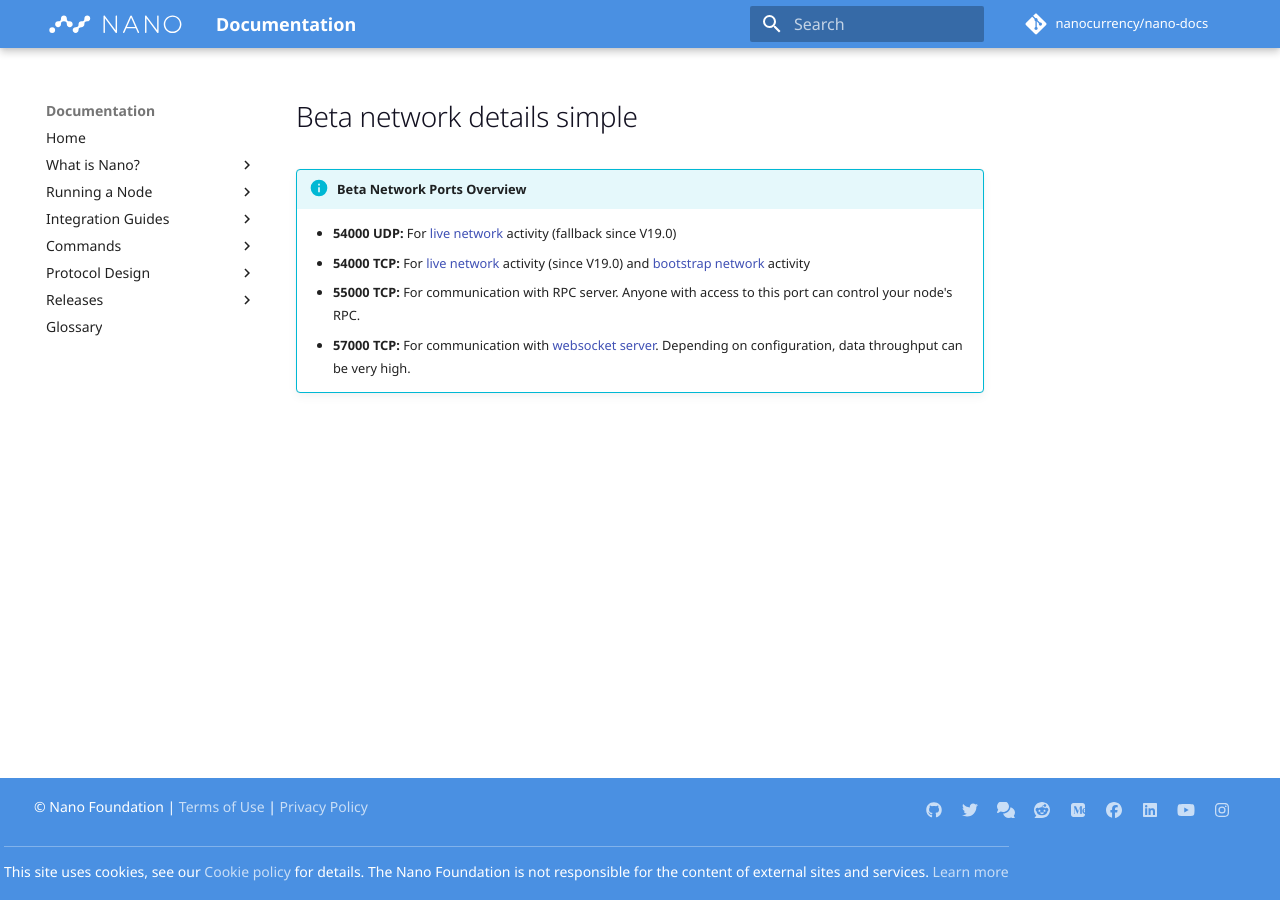
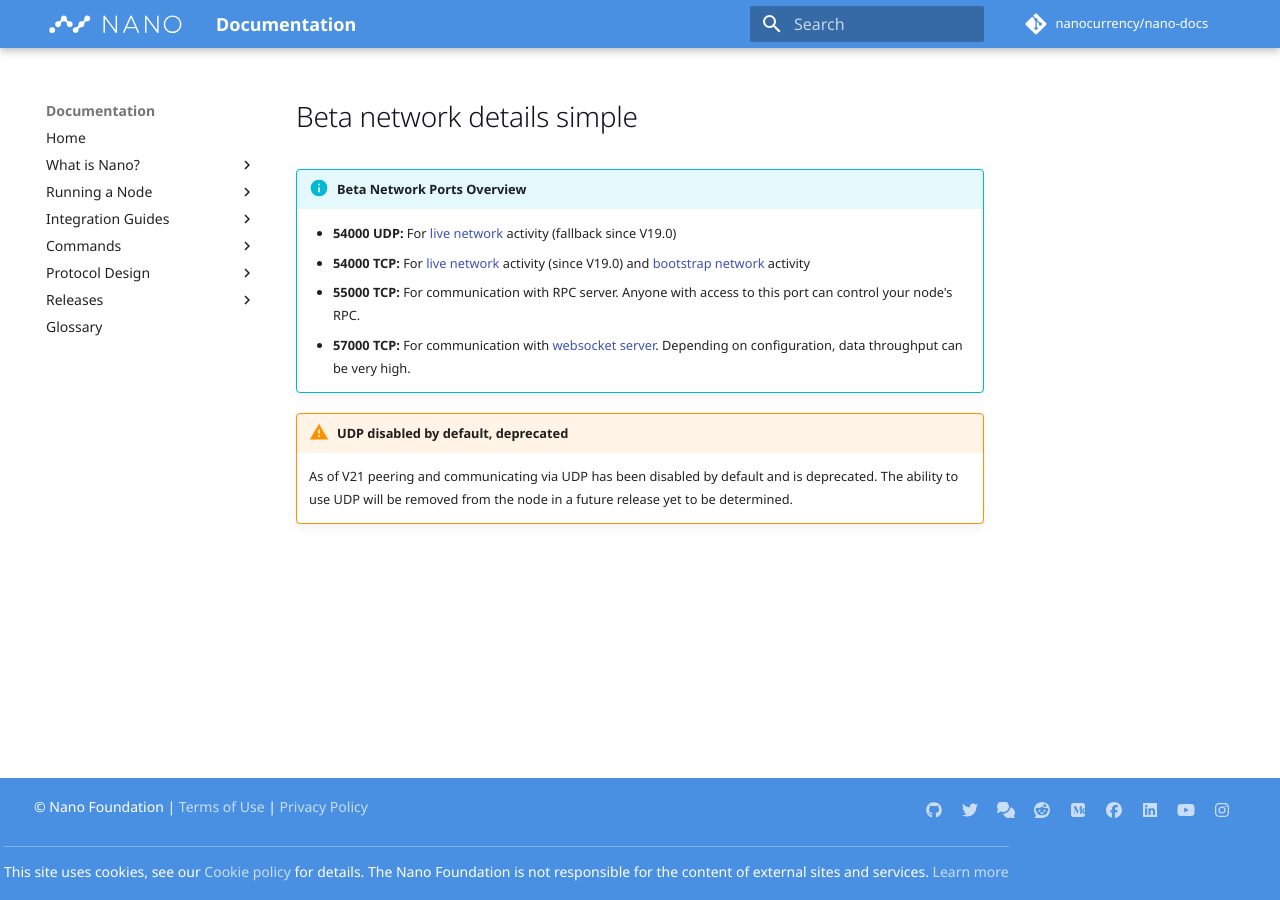
Before and after one commit to nanocurrency/nano-docs, an MkDocs documentation site: the page built from docs/snippets/beta-network-details-simple.md, in a window 1280 px wide. Built offline with MkDocs 1.6.1 and Material for MkDocs 9.7.7, drawn with Linux system fonts in a browser that asks for light colours; comment, search, counter and statistics services are not loaded.

Commit message:
Add notes about UDP being disabled in V21

```diff
--- a/docs/snippets/beta-network-details-simple.md
+++ b/docs/snippets/beta-network-details-simple.md
@@ -3,3 +3,6 @@
 	* **54000 TCP:** For [live network](/glossary#live-network) activity (since V19.0) and [bootstrap network](/glossary#bootstrap-network) activity
 	* **55000 TCP:** For communication with RPC server. Anyone with access to this port can control your node's RPC.
 	* **57000 TCP:** For communication with [websocket server](/integration-guides/advanced/#websocket-support). Depending on configuration, data throughput can be very high.
+
+!!! warning "UDP disabled by default, deprecated"
+	As of V21 peering and communicating via UDP has been disabled by default and is deprecated. The ability to use UDP will be removed from the node in a future release yet to be determined.
```
Also changed, not shown: docs/snippets/network-details-simple.md (+3 -0 lines), docs/snippets/network-details.md (+3 -0 lines).
